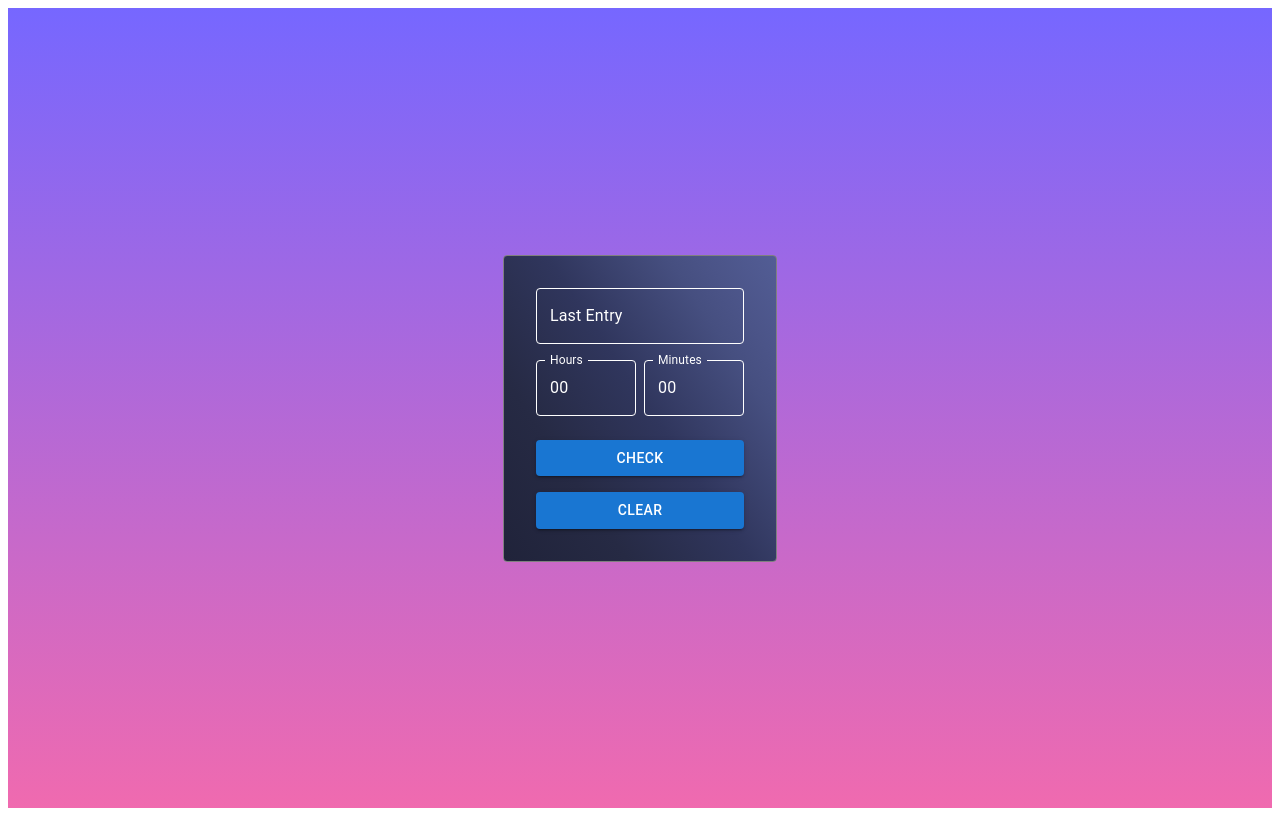
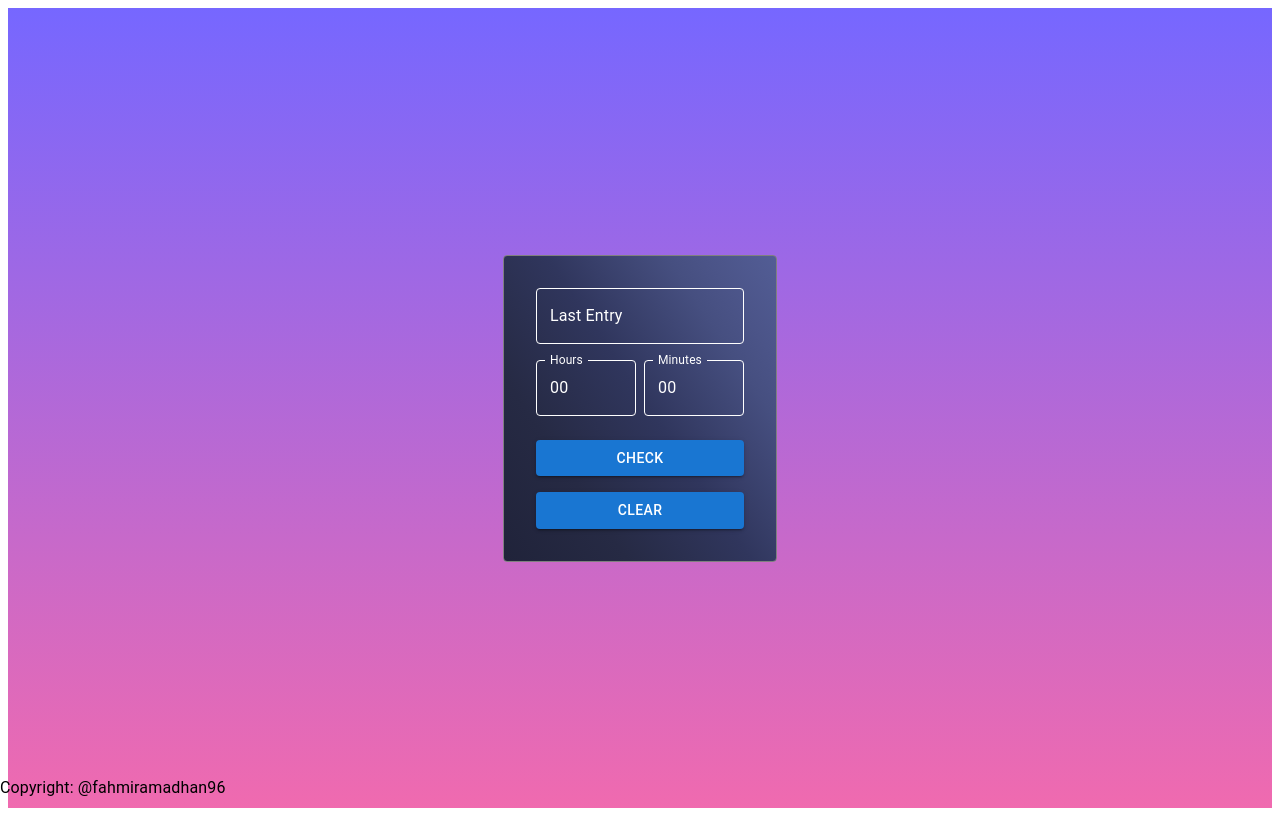
Before and after one commit to fahmiramadhan1296/tracking-working, a Next.js app: page /working-time in a window 1280 px wide. Built offline with nearby package versions, Linux system fonts and the light colour scheme.

Commit message:
add copyright

```diff
--- a/pages/working-time/index.tsx
+++ b/pages/working-time/index.tsx
@@ -2,7 +2,7 @@ import React, { useEffect } from "react";
 import type { NextPage } from "next";
 import { useState } from "react";
 import { TimePicker } from "@mui/x-date-pickers/TimePicker";
-import { Box, Button, TextField } from "@mui/material";
+import { Box, Button, TextField, Typography } from "@mui/material";
 import { LocalizationProvider } from "@mui/x-date-pickers";
 import { AdapterDayjs } from "@mui/x-date-pickers/AdapterDayjs";
 import { Stack } from "@mui/system";
@@ -152,6 +152,16 @@ const WorkingTime: NextPage = () => {
             </Stack>
           </Stack>
         </Box>
+        <Typography
+          variant="body1"
+          sx={{
+            position: "absolute",
+            bottom: "0",
+            left: "0",
+          }}
+        >
+          <Stack>Copyright: @fahmiramadhan96</Stack>
+        </Typography>
       </Stack>
     </LocalizationProvider>
   );
```
